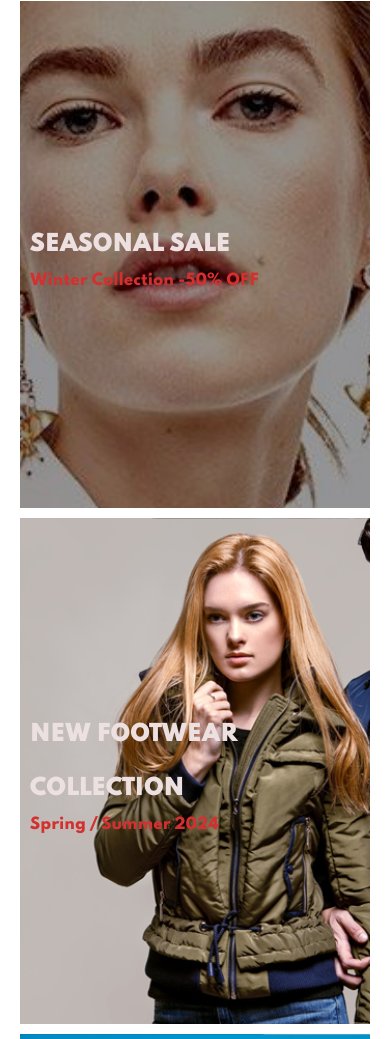
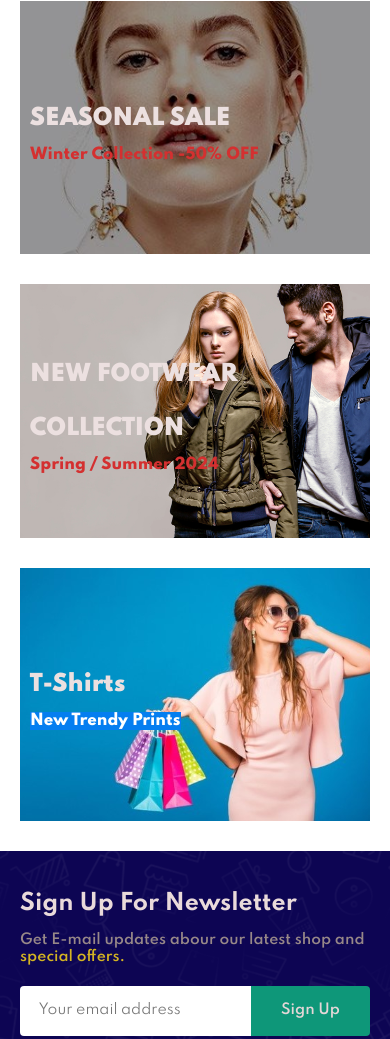
Before and after one commit to pedropXL/A-Responsive-Model-Ecommerce, a plain HTML site: page index.html in a window 390 px wide. Shown: the part 9963-11002 px from the top of the page. Drawn offline with Linux system fonts and the light colour scheme.

Commit message:
Making the site more responsive

```diff
--- a/style.css
+++ b/style.css
@@ -702,22 +702,23 @@ footer .copyright {
     align-items: flex-start;
     background-image: url("img/banner/b7.jpg");
     width: 60vh;
-    height: 60vh;
+    height: 30vh;
     background-size: cover;
     background-position: center;
     padding: 10px;
-    margin-bottom: 10px;
+    margin-bottom: 30px;
   }
 
   #banner3 .banner-box2 {
     background-image: url("img/banner/b4.jpg");
-    height: 60vh;
+    height: 30vh;
   }
 
   #banner3 .banner-box3 {
     background-image: url("img/banner/b18.jpg");
-    height: 60vh;
+    height: 30vh;
   }
+
 
   #newsletter {
     padding: 40px 20px;
```
